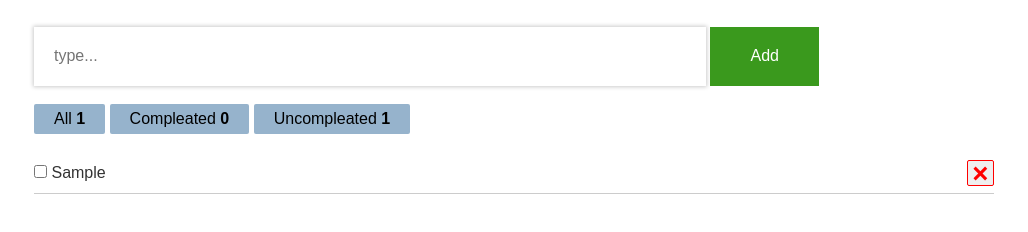
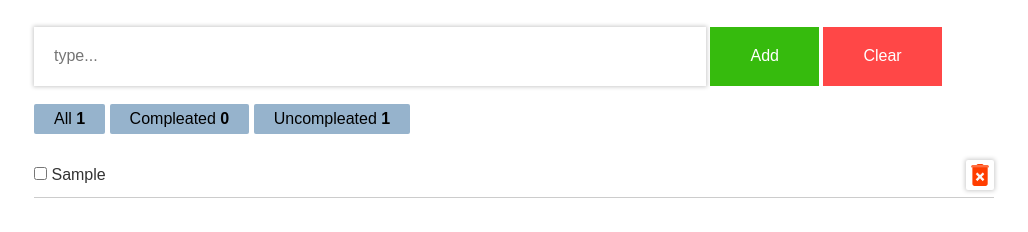
Before and after one commit to ubkbek/portfolio-todo-local-storage, a plain HTML site: page index.html in a window 1280 px wide. Both pictures are taken after typing "Sample" into the empty fields and a click on the button "Add". Shown: the part 88-320 px from the top of the page, without its empty margins (126-1154 px from the left). Drawn offline with Linux system fonts and the light colour scheme.

Commit message:
enter change to styles

```diff
--- a/index.html
+++ b/index.html
@@ -13,6 +13,7 @@
         <input class="todo__input" type="text" placeholder="type...">
 
         <button class="todo__submit-btn">Add</button>
+        <button class="todo__clear-btn">Clear</button>
     </form>
     <br>
     <div class="todo__controls">
@@ -36,16 +37,10 @@
     <template id="todo_item_template">
         <li class="todo__item">
             <div>
-                <input class="checkbox__todo" type="checkbox">
+                <input class="checkbox__todo" type="checkbox" active>
                 <span class="todo_text">Dars qilish</span>
             </div>
             <button class="todo__del-btn" type="button">
-                <svg width="15" height="15" viewBox="0 0 18 18" fill="none" xmlns="http://www.w3.org/2000/svg">
-                    <g id="Group">
-                        <rect id="Rectangle Copy" x="3.18921" y="0.7323" width="19.6923" height="3.69231" transform="rotate(45 3.18921 0.7323)" fill="#ff0000"/>
-                        <rect id="Rectangle Copy 2" x="0.578369" y="14.6569" width="19.6923" height="3.69231" transform="rotate(-45 0.578369 14.6569)" fill="#ff0000"/>
-                    </g>
-                </svg>
             </button>
         </li>
     </template>
--- a/js/main.js
+++ b/js/main.js
@@ -2,6 +2,8 @@
 const elTodoForm = document.querySelector('.todo__form');
 const elTodoInput = document.querySelector('.todo__input');
 const elTodoList = document.querySelector('.todo__list');
+const checkbox = document.querySelector('.checkbox__todo');
+const elClearBtn = document.querySelector(".todo__clear-btn")
 
 const elAllBtn = document.querySelector('.btnAll');
 const elComplateBtn = document.querySelector('.btnCompleated');
@@ -11,6 +13,12 @@ const elCompleatedCount = document.querySelector('.compleatedCount');
 const elUncompleatedCount = document.querySelector('.uncompleatedCount');
 const elTodosControls = document.querySelector('.todo__controls');
 const elTodoTemplate = document.querySelector('#todo_item_template').content;
+
+elClearBtn.addEventListener("click", () => {
+    storage.clear();
+    todosArray = []
+    updateArray();
+})
 
 // =======-====== local storage =======-======
 let storage = window.localStorage
@@ -124,6 +132,7 @@ elTodoList.addEventListener("click", function(evt){
 
 
 
+
 // =====-===== Calculate =====-=====
 function calculateTodos(array){
     let compleatedTodos = array.filter((item)=> item.isCompleated === true)
@@ -137,7 +146,7 @@ function calculateTodos(array){
     elCompleatedCount.textContent = compleatedTodoNumber
     elUncompleatedCount.textContent = notCompleatedTodoNumber
 
-    console.log(allTodoNumber, compleatedTodoNumber, notCompleatedTodoNumber);
+    // console.log(allTodoNumber, compleatedTodoNumber, notCompleatedTodoNumber);
 
 }
 
--- a/scss/all-blocks/_all-blocks.scss
+++ b/scss/all-blocks/_all-blocks.scss
@@ -29,19 +29,37 @@ body{
 }
 
 .todo__submit-btn{
-    background-color: #3a991d;
+    display: inline-block;
+    background-color: #36bb0d;
     border: none;
     padding: 20px 40px;
     color: #fff;
 }
 
+.todo__clear-btn{
+    display: inline-block;
+    background-color: #ff4747;
+    border: none;
+    padding: 20px 40px;
+    color: #fff;
+}
+
+.todo__clear-btn:hover{
+    color: #ff4747;
+    background-color: #fff;
+    box-shadow: 0 0 4px 1px #ff4747;
+}
+
+.todo__submit-btn:active{
+    opacity: 0.7;
+}
 .todo__submit-btn:hover{
     color: #3a991d;
     background-color: #fff;
     box-shadow: 0 0 4px 1px #3a991d;
 }
 
-.todo__submit-btn:active{
+.todo__clear-btn:active{
     opacity: 0.7;
 }
 
@@ -58,6 +76,15 @@ body{
     border: 1px solid #ff0000;
     border-radius: 2px;
     padding: 5px 5px 0 5px;
+    background: none;
+    background-image: url('../../images/icons8-удалить-навсегда-48.png');
+    background-repeat: no-repeat;
+    background-position: center;
+    background-size: contain;
+    width: 28px;
+    height: 30px;
+    border: none;
+    box-shadow: 0 0 4px 1px #ccc;
 }
 
 .btns{
```
Also changed, not shown: css/main.css, images/icons8-удалить-навсегда-48.png (added), 1 other file.
